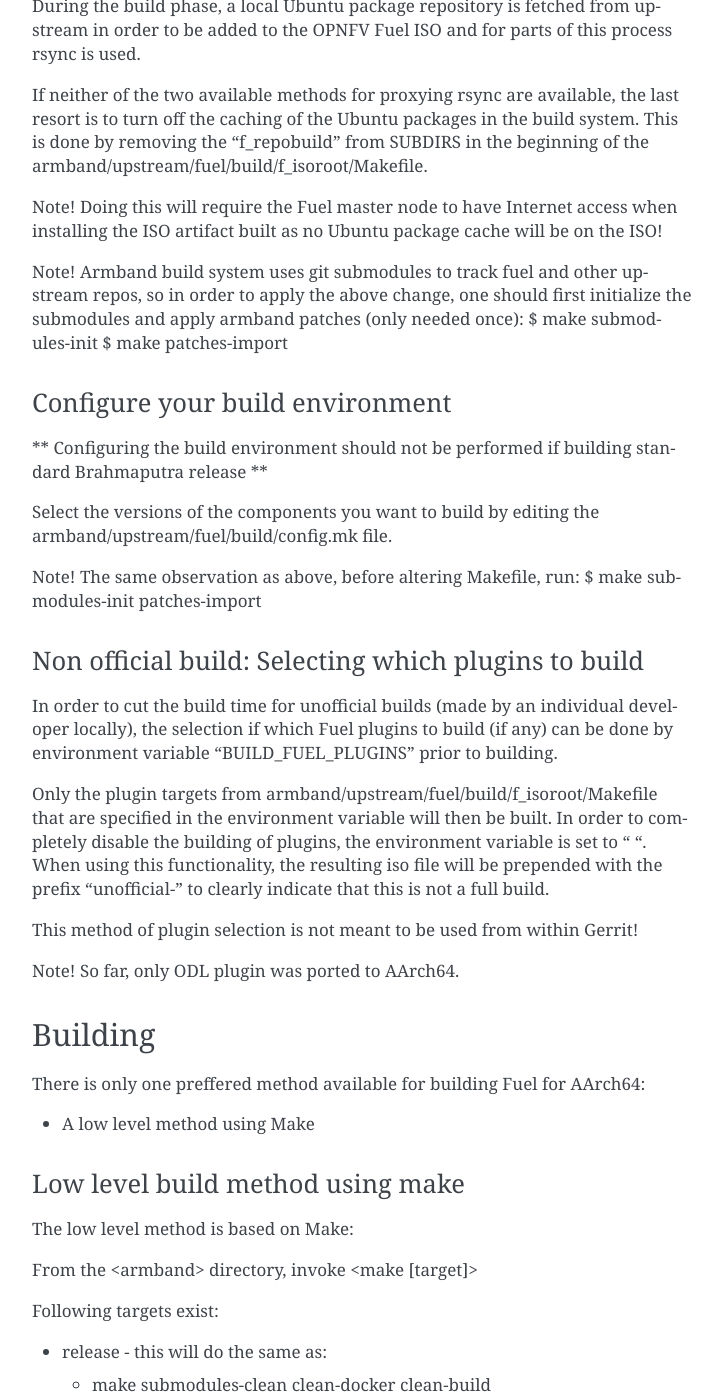
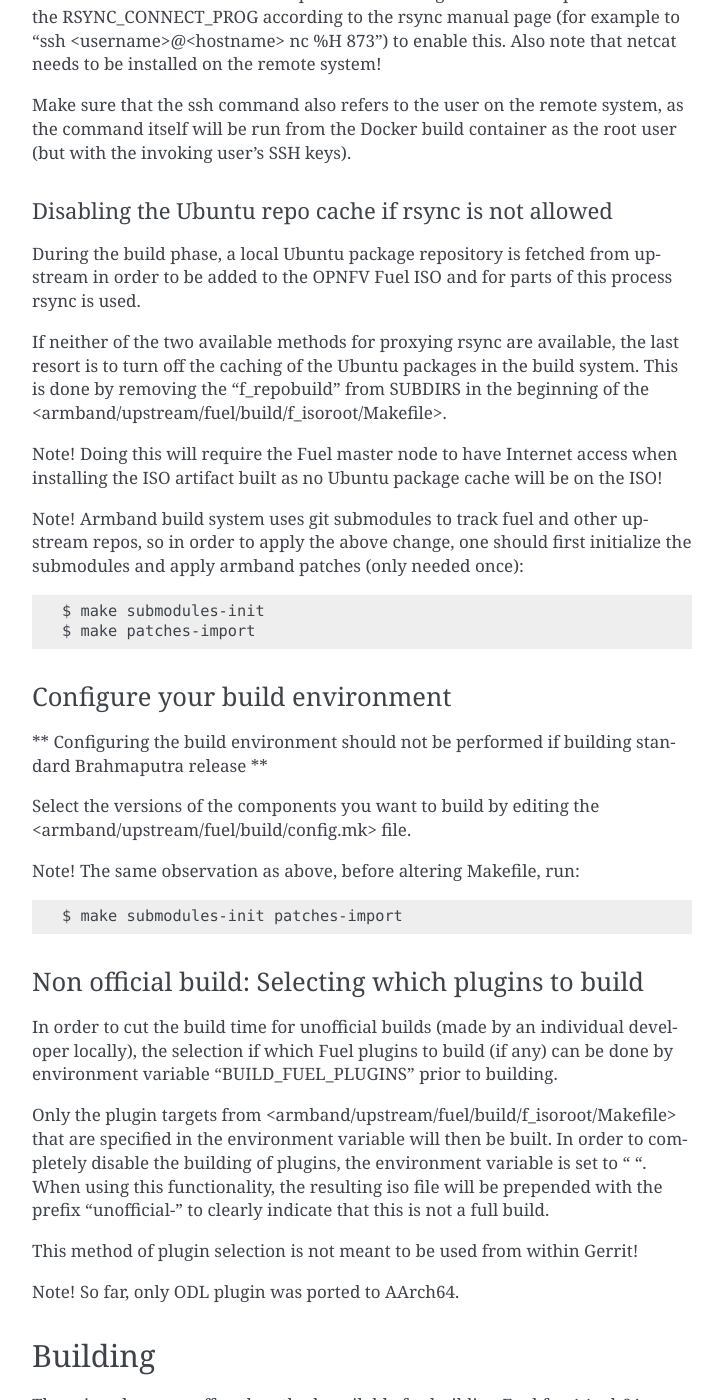
Before and after one commit to opnfv/armband, a Sphinx documentation site: the page built from docs/build-instruction.rst, in a window 1280 px wide and 1400 px high, scrolled down 4104 px. Shown: the whole window, without its empty margins (388-1111 px from the left). Built offline with Sphinx 7.4.7, drawn with Linux system fonts in a browser that asks for light colours; some of the changed text lies outside the part shown.

Commit message:
docs/build-instruction.rst: Cleanup, refactor tags.
Add missing bash (console) code-block tags to commands and preformatted
output / configuration sections.

While we're at it, fix git clone URL for https, and clarify a few
paragraphs.

Change-Id: Ifb1ef0a8a9befa57e68255354957e094a124ab7e
(cherry picked from commit 6c90cb7ead70605a3daf5df6a37357b01f17d3b2)

```diff
--- a/docs/build-instruction.rst
+++ b/docs/build-instruction.rst
@@ -55,19 +55,31 @@
 
 - An x86_64 host (Bare-metal or VM) with Ubuntu 14.04 LTS installed
 
-  - A kernel equal- or later than 3.19 (Vivid) (simply available through sudo apt-get install linux-generic-lts-vivid)
-
   - **Note:** Builds on Wily (Ubuntu 15.x) are currently not supported
 
-- docker - see https://docs.docker.com/engine/installation/ubuntulinux/ for installation notes for Ubuntu 14.04. Tested against version 1.9.x and greater
+  - A kernel equal- or later than 3.19 (Vivid), simply available through:
 
-- git (simply available through $ sudo apt-get install git)
+.. code-block:: bash
 
-- make (simply available through $ sudo apt-get install make)
+    $ sudo apt-get install linux-generic-lts-vivid
 
-- curl (simply available through $ sudo apt-get install curl)
+- docker - see https://docs.docker.com/engine/installation/ubuntulinux/ for
+  installation notes for Ubuntu 14.04. Tested against version 1.9.x and greater
 
-- fuseiso (simply available through $ sudo apt-get install fuseiso)
+- git
+
+- make
+
+- curl
+
+- fuseiso
+
+Apart from docker, all other package requirements listed above are
+simply available through:
+
+.. code-block:: bash
+
+    $ sudo apt-get install git make curl fuseiso
 
 Preparations
 ============
@@ -76,7 +88,9 @@
 -------------------------------------
 After having installed Docker, add yourself to the docker group:
 
-$ sudo usermod -a -G docker [userid]
+.. code-block:: bash
+
+    $ sudo usermod -a -G docker [userid]
 
 Also make sure to define relevant DNS servers part of the global
 DNS chain in your </etc/default/docker> configuration file.
@@ -84,11 +98,13 @@
 
 For example:
 
-<DOCKER_OPTS=" --dns=8.8.8.8 --dns=8.8.8.4">
+.. code-block:: bash
+
+    DOCKER_OPTS=" --dns=8.8.8.8 --dns=8.8.8.4"
 
 Then restart docker:
 
-.. code-block:: console
+.. code-block:: bash
 
     $ sudo service docker restart
 
@@ -97,7 +113,7 @@
 - Start setting up OPNFV gerrit by creating a SSH key (unless you
   don't already have one), create one with ssh-keygen
 
-- Add your generated public key in OPNFV Gerrit <https://gerrit.opnfv.org/>
+- Add your generated public key in OPNFV Gerrit (https://gerrit.opnfv.org/)
   (this requires a Linux foundation account, create one if you do not
   already have one)
 
@@ -108,20 +124,27 @@
 ~~~~~~~~~~~~~~~~~~~~~~~~~~~~~~~~~~~~~~~~~~~~~~~~~~~~~~~~~~~~~
 Now it is time to clone the code repository:
 
-$ git clone ssh://<Linux foundation user>@gerrit.opnfv.org:29418/armband
+.. code-block:: bash
+
+    $ git clone ssh://<Linux foundation user>@gerrit.opnfv.org:29418/armband
 
 Now you should have the OPNFV ARMBAND repository with its
 directories stored locally on your build host.
 
 Check out the Brahmaputra release:
-$ cd armband
-$ git checkout brahmaputra.3.0
+
+.. code-block:: bash
+
+    $ cd armband
+    $ git checkout brahmaputra.3.0
 
 Clone the armband@OPNFV code Git repository without a SSH key
 ~~~~~~~~~~~~~~~~~~~~~~~~~~~~~~~~~~~~~~~~~~~~~~~~~~~~~~~~~~~~~
 You can also opt to clone the code repository without a SSH key:
 
-$ git clone https://gerrit.opnfv.org:29418/gerrit/armband
+.. code-block:: bash
+
+    $ git clone https://gerrit.opnfv.org/gerrit/armband
 
 Make sure to checkout the release tag as described above.
 
@@ -132,8 +155,7 @@
 http_proxy, https_proxy, no_proxy (if needed) and RSYNC_PROXY or
 RSYNC_CONNECT_PROG environment variables have been set before invoking make.
 
-The proxy setup must permit port 80 (http), 443 (https) and 873
-(rsync).
+The proxy setup must permit port 80 (http), 443 (https) and 873 (rsync).
 
 Important note about the host Docker daemon settings
 ~~~~~~~~~~~~~~~~~~~~~~~~~~~~~~~~~~~~~~~~~~~~~~~~~~~~
@@ -143,9 +165,11 @@
 registry before invoking make! In Ubuntu this is done by adding a line
 like:
 
-export http_proxy="http://10.0.0.1:8888/"
+.. code-block:: bash
 
-to /etc/default/docker and restarting the Docker daemon.
+    export http_proxy="http://10.0.0.1:8888/"
+
+to </etc/default/docker> and restarting the Docker daemon.
 
 Setting proxy environment variables prior to build
 ~~~~~~~~~~~~~~~~~~~~~~~~~~~~~~~~~~~~~~~~~~~~~~~~~~
@@ -154,19 +178,23 @@
 that needs to be exported to subshells by using export (bash) or
 setenv (csh/tcsh).
 
-| http_proxy (or HTTP_PROXY)
-| https_proxy (or HTTP_PROXY)
-| no_proxy (or NO_PROXY)
-| RSYNC_PROXY
-| RSYNC_CONNECT_PROG
+.. code-block:: bash
+
+    http_proxy (or HTTP_PROXY)
+    https_proxy (or HTTP_PROXY)
+    no_proxy (or NO_PROXY)
+    RSYNC_PROXY
+    RSYNC_CONNECT_PROG
 
 As an example, these are the settings that were put in the user's
 .bashrc when verifying the proxy build functionality:
 
-| export RSYNC_PROXY=10.0.0.1:8888
-| export http_proxy=http://10.0.0.1:8888
-| export https_proxy=http://10.0.0.1:8888
-| export no_proxy=localhost,127.0.0.1,.consultron.com,.sock
+.. code-block:: bash
+
+    export RSYNC_PROXY=10.0.0.1:8888
+    export http_proxy=http://10.0.0.1:8888
+    export https_proxy=http://10.0.0.1:8888
+    export no_proxy=localhost,127.0.0.1,.consultron.com,.sock
 
 Using a ssh proxy for the rsync connection
 ~~~~~~~~~~~~~~~~~~~~~~~~~~~~~~~~~~~~~~~~~~
@@ -192,8 +220,8 @@
 If neither of the two available methods for proxying rsync are
 available, the last resort is to turn off the caching of the Ubuntu
 packages in the build system. This is done by removing the
-"f_repobuild" from SUBDIRS in the beginning of
-the armband/upstream/fuel/build/f_isoroot/Makefile.
+"f_repobuild" from SUBDIRS in the beginning of the
+<armband/upstream/fuel/build/f_isoroot/Makefile>.
 
 Note! Doing this will require the Fuel master node to have Internet
 access when installing the ISO artifact built as no Ubuntu package
@@ -203,8 +231,11 @@
 other upstream repos, so in order to apply the above change, one
 should first initialize the submodules and apply armband patches
 (only needed once):
-$ make submodules-init
-$ make patches-import
+
+.. code-block:: bash
+
+    $ make submodules-init
+    $ make patches-import
 
 Configure your build environment
 --------------------------------
@@ -213,10 +244,13 @@
 standard Brahmaputra release **
 
 Select the versions of the components you want to build by editing the
-armband/upstream/fuel/build/config.mk file.
+<armband/upstream/fuel/build/config.mk> file.
 
 Note! The same observation as above, before altering Makefile, run:
-$ make submodules-init patches-import
+
+.. code-block:: bash
+
+    $ make submodules-init patches-import
 
 Non official build: Selecting which plugins to build
 ----------------------------------------------------
```
Also changed, not shown: other parts of docs/build-instruction.rst (+3 -3 lines).
